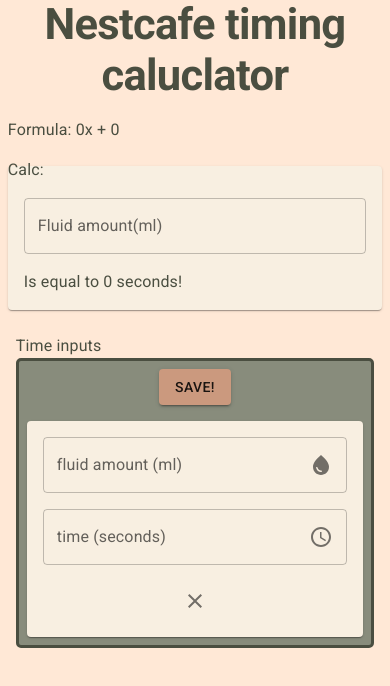
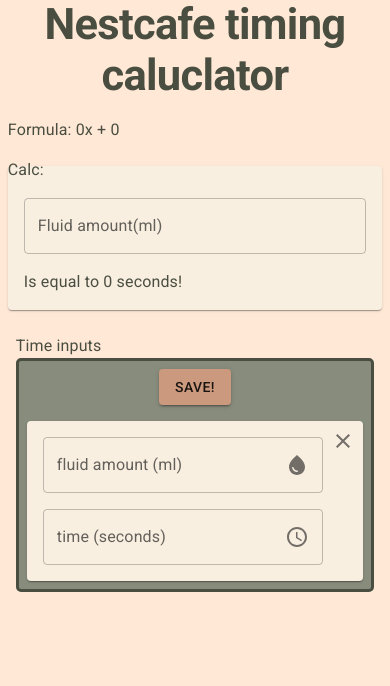
Before and after one commit to TomTom2028/nestcafe-calculator, a React (Vite) app: page / in a window 390 px wide. Shown: the top 686 px of the page. Built offline with nearby package versions, Linux system fonts and the light colour scheme.

Commit message:
fixed mobile ui

```diff
--- a/src/components/DataPointInput.tsx
+++ b/src/components/DataPointInput.tsx
@@ -1,8 +1,9 @@
-import {Grid, IconButton, InputAdornment, Paper, TextField} from "@mui/material";
+import {Box, Grid, IconButton, InputAdornment, Paper, TextField} from "@mui/material";
 import {useId} from "react";
 import WaterDropIcon from '@mui/icons-material/WaterDrop';
 import AccessTimeIcon from '@mui/icons-material/AccessTime';
 import CloseIcon from '@mui/icons-material/Close';
+import {useIsMobile, useThemeBreakPoint} from "../hooks/themeBreakPoint.ts";
 
 type DataPointProps = {
     milliliters: string,
@@ -12,14 +13,16 @@
     onRemove: () => void,
 }
 export default function DataPointInput(props: DataPointProps) {
+    const isMobile = useThemeBreakPoint('sm');
     const id = useId();
+
     return (
         <Paper sx={{
             position: 'relative',
             width: '100%',
             padding: '1rem',
         }}>
-            <Grid container spacing={2}>
+            <Grid container spacing={2} paddingRight={isMobile ? '1.5rem' : undefined}>
                 <Grid item sm={6} xs={12}>
                     <TextField
                         value={props.milliliters}
@@ -54,6 +57,8 @@
                         }}
                     />
                 </Grid>
+                {
+                    !isMobile && (
                         <Grid item sm={1} xs={12} sx={{
                             display: 'grid',
                             placeItems: 'center',
@@ -64,7 +69,24 @@
                                 <CloseIcon/>
                             </IconButton>
                         </Grid>
+                    )
+                }
             </Grid>
+            {
+                isMobile && (
+                    <Box sx={{
+                        position: 'absolute',
+                        top: '0',
+                        right: '0'
+                    }}>
+                        <IconButton
+                            onClick={() => props.onRemove()}
+                        >
+                            <CloseIcon/>
+                        </IconButton>
+                    </Box>
+                )
+            }
         </Paper>
     )
 }
--- /dev/null
+++ b/src/hooks/themeBreakPoint.ts
@@ -0,0 +1,9 @@
+import {Breakpoint, useMediaQuery, useTheme} from "@mui/material";
+
+export function useThemeBreakPoint(breakPoint: Breakpoint) {
+    const theme = useTheme();
+    return useMediaQuery(theme.breakpoints.down(breakPoint))
+}
+export function useIsMobile() {
+    return useThemeBreakPoint('sm');
+}
```
Lines whose indentation alone changed are shown as unchanged.
